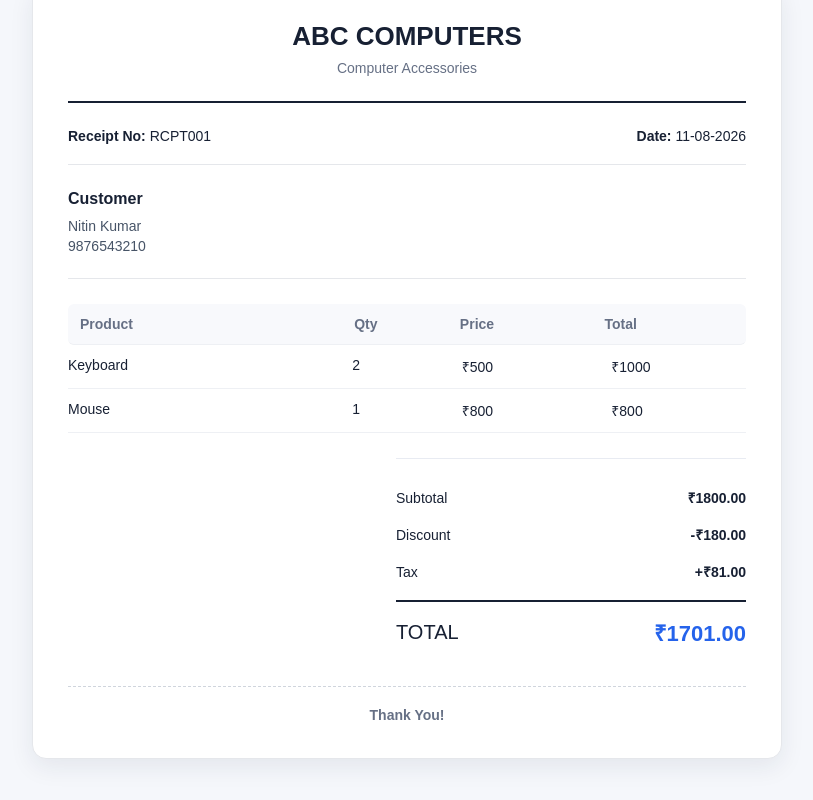
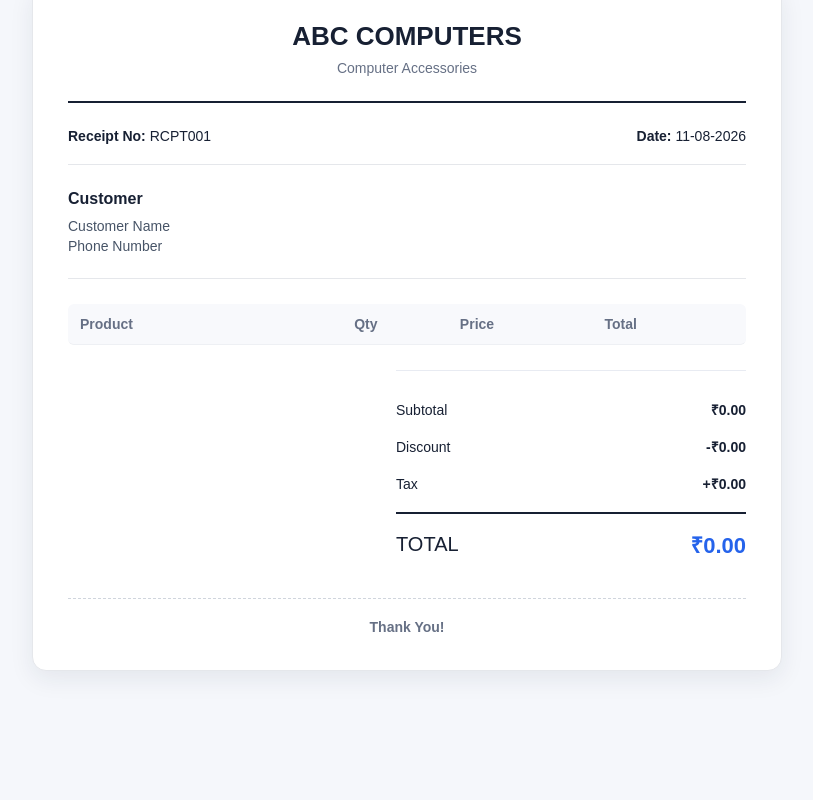
Before and after one commit to yellanithin/receipt-generator, a React (Create React App) app: page /create-receipt in a window 1280 px wide. Shown: the part 1077-1877 px from the top of the page, without its empty margins (353-1166 px from the left). After the commit the page ends 1833 px from the top, so only its background shows below. Built offline with nearby package versions, Linux system fonts and the light colour scheme.

Commit message:
Connect receipt calculations to preview

```diff
--- a/src/components/ReceiptPreview.js
+++ b/src/components/ReceiptPreview.js
@@ -1,4 +1,11 @@
-function ReceiptPreview() {
+function ReceiptPreview({
+    customerName,
+    phone,
+    products,
+    subtotal,
+    discountAmount,
+    taxAmount,
+    finalTotal }) {
 
     return (
         <div className="receipt-preview">
@@ -27,9 +34,9 @@ function ReceiptPreview() {
 
                 <h3>Customer</h3>
 
-                <p>Nitin Kumar</p>
+                <p>{customerName || "Customer Name"}</p>
 
-                <p>9876543210</p>
+                <p>{phone || "Phone Number"}</p>
 
             </div>
 
@@ -44,23 +51,27 @@ function ReceiptPreview() {
 
                 </div>
 
-                <div className="receipt-item">
+                {products.map((product, index) => (
+                    <div className="receipt-item" key={index}>
 
-                    <span>Keyboard</span>
-                    <span>2</span>
-                    <span>₹500</span>
-                    <span>₹1000</span>
+                        <span>
+                            {product.name || "Product"}
+                        </span>
 
-                </div>
+                        <span>
+                            {product.quantity}
+                        </span>
 
-                <div className="receipt-item">
+                        <span>
+                            ₹{product.price.toFixed(2)}
+                        </span>
 
-                    <span>Mouse</span>
-                    <span>1</span>
-                    <span>₹800</span>
-                    <span>₹800</span>
+                        <span>
+                            ₹{(product.quantity * product.price).toFixed(2)}
+                        </span>
 
-                </div>
+                    </div>
+                ))}
 
             </div>
 
@@ -68,22 +79,22 @@ function ReceiptPreview() {
 
                 <div>
                     <span>Subtotal</span>
-                    <strong>₹1800.00</strong>
+                    <strong>₹{subtotal.toFixed(2)}</strong>
                 </div>
 
                 <div>
                     <span>Discount</span>
-                    <strong>-₹180.00</strong>
+                    <strong>-₹{discountAmount.toFixed(2)}</strong>
                 </div>
 
                 <div>
                     <span>Tax</span>
-                    <strong>+₹81.00</strong>
+                    <strong>+₹{taxAmount.toFixed(2)}</strong>
                 </div>
 
                 <div className="receipt-total">
                     <span>TOTAL</span>
-                    <strong>₹1701.00</strong>
+                    <strong>₹{finalTotal.toFixed(2)}</strong>
                 </div>
 
             </div>
--- a/src/pages/CreateReceipt.js
+++ b/src/pages/CreateReceipt.js
@@ -8,6 +8,9 @@ function CreateReceipt() {
     const [discount, setDiscount] = useState(0);
 
     const [tax, setTax] = useState(0);
+
+    const [customerName, setCustomerName] = useState("");
+    const [phone, setPhone] = useState("");
 
     //add a new product
     const addProduct = () => {
@@ -95,6 +98,8 @@ function CreateReceipt() {
                         <input
                             type="text"
                             placeholder="Enter customer name"
+                            value={customerName}
+                            onChange={(e) => setCustomerName(e.target.value)}
                         />
                     </div>
 
@@ -103,6 +108,8 @@ function CreateReceipt() {
                         <input
                             type="tel"
                             placeholder="Enter phone number"
+                            value={phone}
+                            onChange={(e) => setPhone(e.target.value)}
                         />
                     </div>
 
@@ -252,7 +259,15 @@ function CreateReceipt() {
 
             </div>
 
-            <ReceiptPreview />
+            <ReceiptPreview
+                customerName={customerName}
+                phone={phone}
+                products={products}
+                subtotal={subtotal}
+                discountAmount={discountAmount}
+                taxAmount={taxAmount}
+                finalTotal={finalTotal}
+            />
 
         </div>
     );
```
